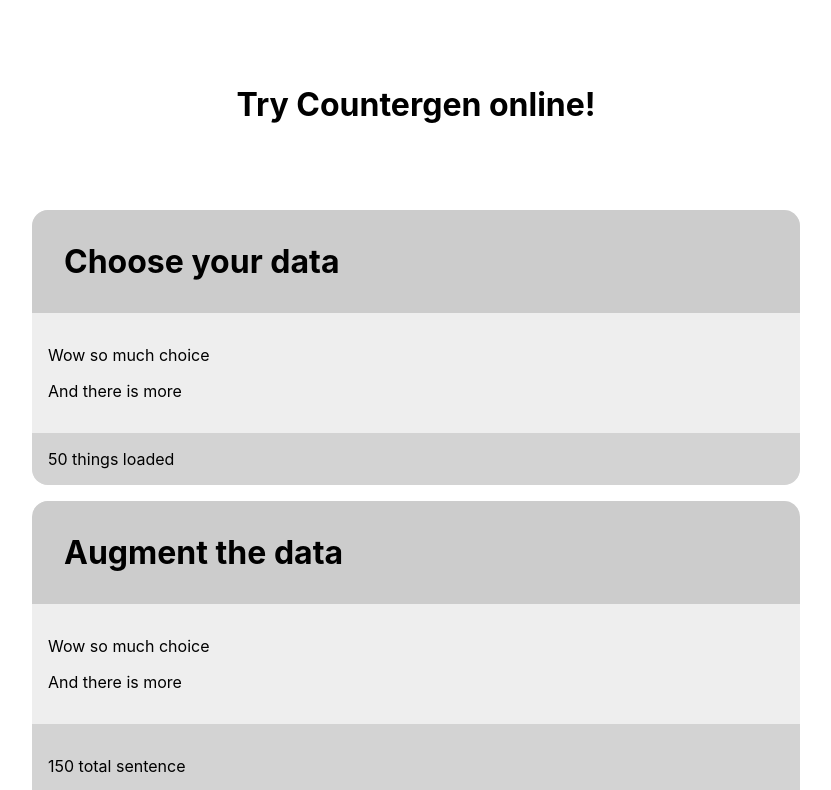
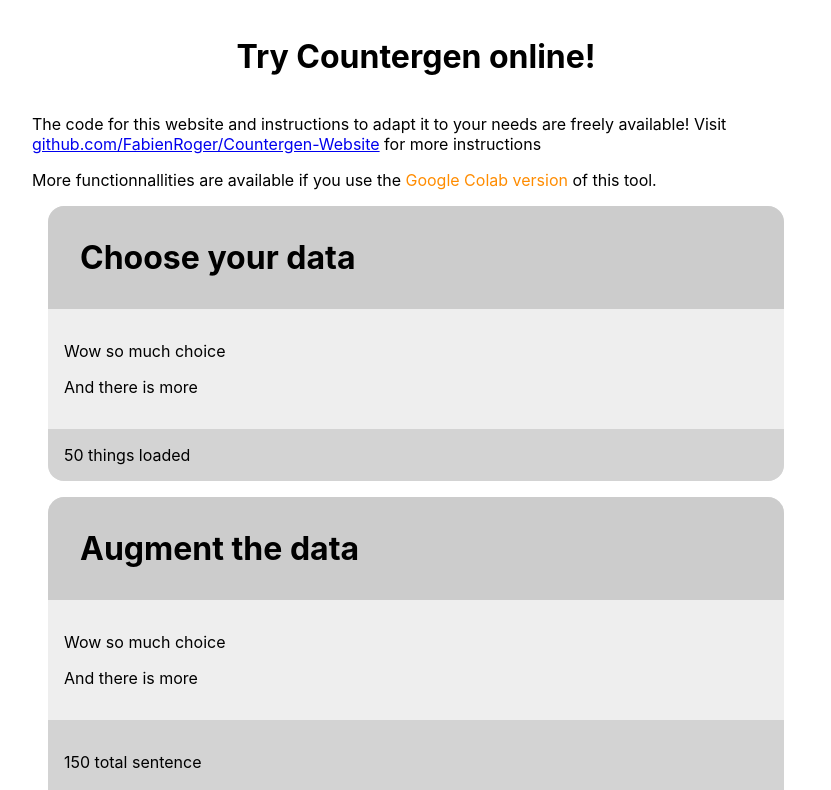
Before and after one commit to safer-ai/SaferAI-Website, a React (Create React App) app in the folder frontend/: page / in a window 1280 px wide. Shown: the top 790 px of the page, without its empty margins (224-1055 px from the left). Built offline with nearby package versions, Linux system fonts and the light colour scheme; no server answers.

Commit message:
Add structure

```diff
--- a/frontend/src/App.css
+++ b/frontend/src/App.css
@@ -1,31 +1,10 @@
-.App {
-  text-align: center;
-}
-
-.App-logo {
-  height: 40vmin;
-  pointer-events: none;
-}
-
-@media (prefers-reduced-motion: no-preference) {
-  .App-logo {
-    animation: App-logo-spin infinite 20s linear;
-  }
-}
-
-.App-header {
-  background-color: #282c34;
-  min-height: 100vh;
-  display: flex;
-  flex-direction: column;
-  align-items: center;
-  justify-content: center;
-  font-size: calc(10px + 2vmin);
-  color: white;
+.container {
+  margin: 1em auto 1em auto;
+  width: 60vw;
 }
 
 .title {
-  padding: 2em;
+  padding: 0.5em;
   text-align: center;
 }
 
@@ -35,8 +14,6 @@
   border-radius: 1em;
   border-collapse: separate;
   overflow: hidden;
-  margin: 1em auto 1em auto;
-  width: 60vw;
 }
 .section-title {
   background-color: #ccc;
--- a/frontend/src/App.tsx
+++ b/frontend/src/App.tsx
@@ -1,34 +1,28 @@
 import React, { useState } from "react";
 import "./App.css";
+import getperf from "./communication";
+import ColabLink from "./components/ColabLink";
 
-function App() {
+const App = () => {
   const [data, setData] = useState<string>("");
 
   const [input, setInput] = useState<string>("");
   const [output, setOutput] = useState<string>("");
 
-  const backend_url = process.env.REACT_APP_COUNTERGEN_BACK_URL ?? "";
-  const getperf = () => {
-    fetch(backend_url + "/get_perf", {
-      method: "POST",
-      headers: {
-        Accept: "application/json",
-        "Content-Type": "application/json",
-      },
-      body: JSON.stringify({
-        input: input,
-        output: output,
-      }),
-    })
-      .then((response) => response.json())
-      .then((data) => {
-        setData(JSON.stringify(data));
-      });
-  };
-
   return (
-    <div>
+    <div className="container">
       <h1 className="title">Try Countergen online!</h1>
+      <p>
+        The code for this website and instructions to adapt it to your needs are
+        freely available! Visit{" "}
+        <a href="https://github.com/FabienRoger/Countergen-Website">
+          github.com/FabienRoger/Countergen-Website
+        </a>{" "}
+        for more instructions
+      </p>
+      <p>
+        More functionnallities are available if you use the <ColabLink>Google Colab version</ColabLink> of this tool.
+      </p>
       <div className="section">
         <div className="section-title">Choose your data</div>
         <div className="section-content">
@@ -70,11 +64,17 @@ function App() {
           value={output}
           onChange={(e) => setOutput(e.target.value)}
         ></input>
-        <button onClick={getperf}>Get perf!</button>
+        <button
+          onClick={() =>
+            getperf(input, output).then((data) => setData(JSON.stringify(data)))
+          }
+        >
+          Get perf!
+        </button>
         <p>{data}</p>
       </div>
     </div>
   );
-}
+};
 
 export default App;
--- /dev/null
+++ b/frontend/src/communication.ts
@@ -0,0 +1,15 @@
+const backend_url = process.env.REACT_APP_COUNTERGEN_BACK_URL ?? "";
+const getperf = (input: string, output: string) => {
+  return fetch(backend_url + "/get_perf", {
+    method: "POST",
+    headers: {
+      Accept: "application/json",
+      "Content-Type": "application/json",
+    },
+    body: JSON.stringify({
+      input: input,
+      output: output,
+    }),
+  }).then((response) => response.json());
+};
+export default getperf;
--- /dev/null
+++ b/frontend/src/components/ColabLink.css
@@ -0,0 +1,8 @@
+.colab-link {
+  color: darkorange;
+  text-decoration: none;
+}
+.colab-link:hover {
+  color: darkorange;
+  text-decoration: underline;
+}
--- /dev/null
+++ b/frontend/src/components/ColabLink.tsx
@@ -0,0 +1,9 @@
+import "./ColabLink.css";
+const ColabLink = (props: { children: JSX.Element | string }) => {
+  return (
+    <a href="https://colab.research.google.com/" className="colab-link">
+      {props.children}
+    </a>
+  ); // TODO: Replace link
+};
+export default ColabLink;
```
Also changed, not shown: frontend/src/types.ts (added, +21 -0 lines), 1 other file (tests, documents, lock files or other folders).
